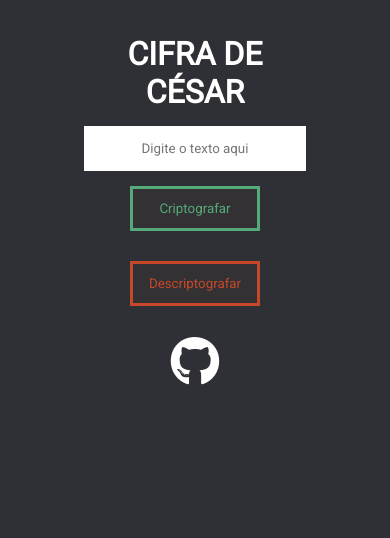
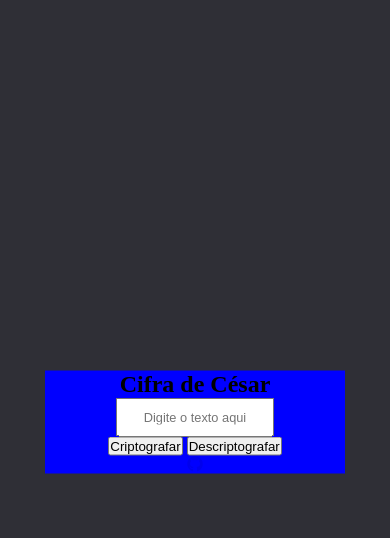
Before and after one commit to IgberZBN/cifra-de-cesar, a plain HTML site: page index.html in a window 390 px wide. Drawn offline with Linux system fonts and the light colour scheme.

Commit message:
Repaginando

```diff
--- a/src/styles/style.css
+++ b/src/styles/style.css
@@ -1,158 +1,35 @@
-@import url('https://fonts.googleapis.com/css2?family=Roboto&display=swap');
 *{
-    border: 0;
+    padding: 0;
     margin: 0;
-    padding: 0;
-    font-family: 'Roboto', sans-serif;
 }
 body{
     background-color: #2F2F36;
 }
 #container{
-    margin: 100px auto;
-    width: 60%;
-    background-color: #;
+    background-color: blue;
+    /*background-color: rgba(41, 41, 48, 0.5);*/
+    margin: 0 auto;
+    width: max(300px, 52.972972973%);
     text-align: center;
-    padding: 20px;
-    box-sizing: border-box;
-    height: 350px;
+    position: absolute;
+    left: 50%;
+    top: 50%;
+    transform: translate(-50%, -50%);
 }
-section{
-    height: 100%;
+h1{
+    font-size: clamp(1.5em, 4vw, 2em);
 }
-.textoCinza{
-    color: #fff;
-}
-.pointer{
-    cursor: pointer;
-}
-/*
-*/
-
-
-h1{
-    margin-bottom: 15px;
-    font-size: 32px;
-    text-transform: uppercase;
-}
-
-/*
-    inputs and buttons:
-*/
-
-/*
-    input:
-*/
-
 #inTexto{
-    width: 95%;
-    height: 45px;
+    width: 51.020408163%;
+    height: 35px;
     text-align: center;
-    transition: 0.5s;
+    font-size: clamp(0.8em, 1.5vw, 1em);
+    transition: width 0.5s;
 }
 #inTexto:focus{
     outline: none;
+    width: 81.632653061%;
 }
 #inTexto:hover{
-    width: 97%;
-    height: 50px;
+    width: 81.632653061%;
 }
-/*
-    buttons:
-*/
-
-.formBt{
-    width: 130px;
-    height: 45px;
-    border: 3px solid;
-    margin: 15px;
-    transition: 0.5s;
-    background-color: #333134;
-}
-.formBt:hover, #inTexto:hover{
-    box-shadow:
-    0px 0.6px 4.6px rgba(0, 0, 0, 0.25),
-    0px 1.3px 5.9px rgba(0, 0, 0, 0.18),
-    0px 2.5px 6.9px rgba(0, 0, 0, 0.149),
-    0px 4.5px 8px rgba(0, 0, 0, 0.125),
-    0px 8.4px 9.8px rgba(0, 0, 0, 0.101),
-    0px 20px 15px rgba(0, 0, 0, 0.07);
-}
-#btCrip{
-    border-color: #55AA7A;
-    color: #55AA7A;
-}
-#btDesc{
-    border-color: #C64828;
-    color: #C64828;
-}
-#btCrip:hover{
-    background-color: #55AA7A;
-    color: #fff;
-}
-#btDesc:hover{
-    background-color: #C64828;
-    color: #fff;
-}
-
-/*
-    resposta:
-*/
-
-.respTitulo{
-    font-size: 20px;
-}
-.resp{
-    background-color: #242527;
-    width: 95%;
-}
-.btCopy, .fa-copy{
-    background-color: #333134;
-    cursor: pointer;
-}
-.hidden{
-    visibility: hidden;
-}
-#btCopy:hover .hidden{
-    visibility: visible;
-    font-size: 16px;
-}
-#btCopy:not(:focus){
-    transition: 2s;
-    transition-delay: 0.2s;
-}
-#btCopy:focus{
-    color: #55AA7A;
-    font-size: 18px;
-}
-/*
-    footer:
-*/
-
-.fa-github{
-    font-size: 50px;
-    transition: 0.5s;
-    margin: 15px 0;
-}
-.fa-github:hover{
-    font-size: 60px;
-}
-
-@media only screen and (max-width: 425px){
-    #container{
-        margin: 15px auto;
-        height: 500px;
-        box-sizing: content-box;
-    }
-    .hidden{
-        visibility: visible;
-    }
-}
-@media only screen and (max-width: 1024px){
-    .resp{
-        word-wrap: break-word;
-    }
-    .hidden{
-        word-wrap: normal;
-    }
-}
```
